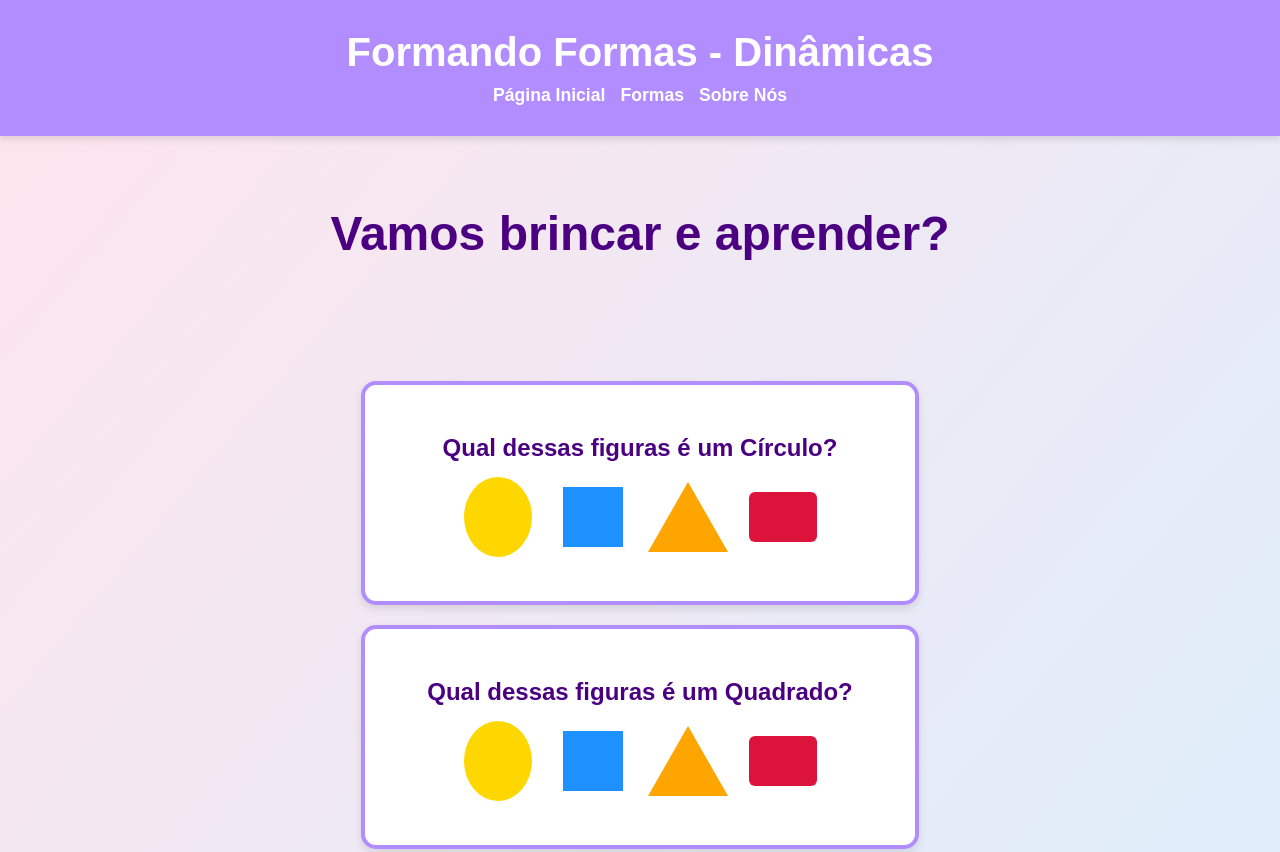
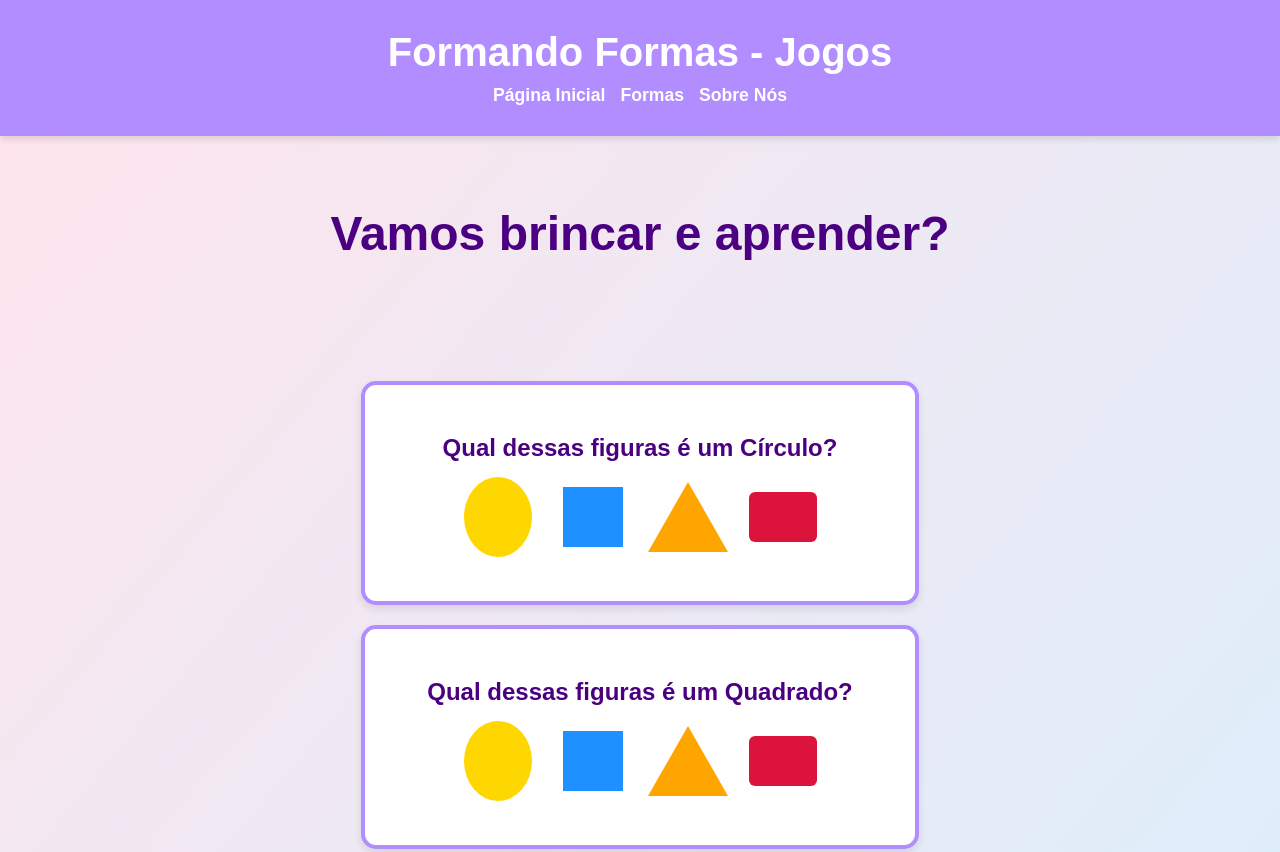
Before and after one commit to Praticas-Curriculares-de-Extensao-I/Formando-Formas, a plain HTML site: page jogos.html in a window 1280 px wide. Shown: the top 852 px of the page. Drawn offline with Linux system fonts and the light colour scheme.

Commit message:
Update jogos.html

```diff
--- a/jogos.html
+++ b/jogos.html
@@ -202,7 +202,7 @@
 </head>
 <body>
   <header>
-    <h1>Formando Formas - Dinâmicas</h1>
+    <h1>Formando Formas - Jogos</h1>
     <nav>
       <a href="index.html">Página Inicial</a>
       <a href="formas.html">Formas</a>
```
